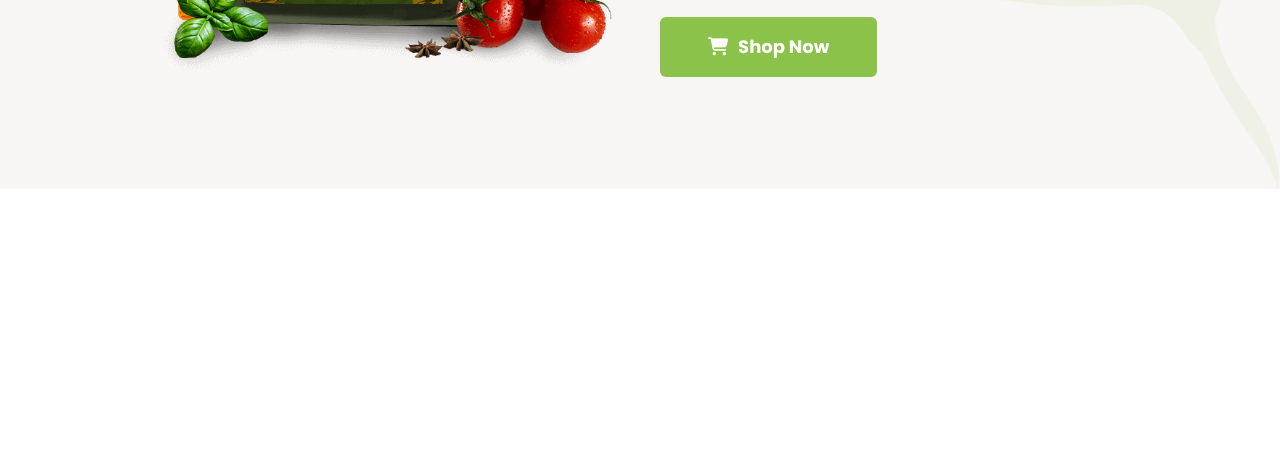
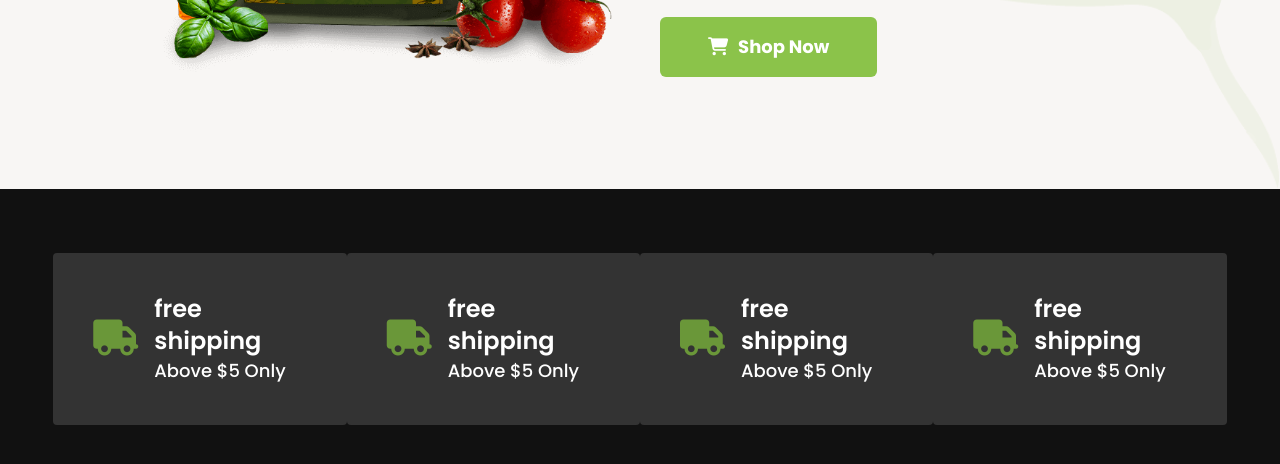
Before and after one commit to rubayedhasan/organic-store, a plain HTML site: page index.html in a window 1280 px wide. Shown: the part 570-1034 px from the top of the page. Before the commit the page ends 800 px from the top, so only its background shows below. Drawn offline with nearby package versions, Linux system fonts and the light colour scheme.

Commit message:
adding special feature section freature cards or blocks

```diff
--- a/index.html
+++ b/index.html
@@ -161,7 +161,69 @@
     <!-- main section  -->
     <main>
       <!-- section: special feature section  -->
-      <section id="" class=""></section>
+      <section id="special-feature" class="bg-[#111111] py-6 sm:py-16">
+        <!-- special feature blocks  -->
+        <div
+          class="mx-auto grid w-11/12 grid-cols-1 place-items-center justify-center md:grid-cols-2 lg:grid-cols-4"
+        >
+          <!-- feature block 1  -->
+          <div
+            class="flex items-center gap-4 rounded bg-[#333333] p-10 min-[400px]:w-3/4 sm:w-auto"
+          >
+            <!-- feature icon  -->
+            <div>
+              <i class="fa-solid fa-truck text-accent text-3xl sm:text-4xl"></i>
+            </div>
+            <!-- feature content  -->
+            <div class="text-white">
+              <h4 class="text-xl font-semibold sm:text-2xl">free shipping</h4>
+              <p class="font-medium sm:text-lg">Above $5 Only</p>
+            </div>
+          </div>
+          <!-- feature block 1  -->
+          <div
+            class="flex items-center gap-4 rounded bg-[#333333] p-10 min-[400px]:w-3/4 sm:w-auto"
+          >
+            <!-- feature icon  -->
+            <div>
+              <i class="fa-solid fa-truck text-accent text-3xl sm:text-4xl"></i>
+            </div>
+            <!-- feature content  -->
+            <div class="text-white">
+              <h4 class="text-xl font-semibold sm:text-2xl">free shipping</h4>
+              <p class="font-medium sm:text-lg">Above $5 Only</p>
+            </div>
+          </div>
+          <!-- feature block 1  -->
+          <div
+            class="flex items-center gap-4 rounded bg-[#333333] p-10 min-[400px]:w-3/4 sm:w-auto"
+          >
+            <!-- feature icon  -->
+            <div>
+              <i class="fa-solid fa-truck text-accent text-3xl sm:text-4xl"></i>
+            </div>
+            <!-- feature content  -->
+            <div class="text-white">
+              <h4 class="text-xl font-semibold sm:text-2xl">free shipping</h4>
+              <p class="font-medium sm:text-lg">Above $5 Only</p>
+            </div>
+          </div>
+          <!-- feature block 1  -->
+          <div
+            class="flex items-center gap-4 rounded bg-[#333333] p-10 min-[400px]:w-3/4 sm:w-auto"
+          >
+            <!-- feature icon  -->
+            <div>
+              <i class="fa-solid fa-truck text-accent text-3xl sm:text-4xl"></i>
+            </div>
+            <!-- feature content  -->
+            <div class="text-white">
+              <h4 class="text-xl font-semibold sm:text-2xl">free shipping</h4>
+              <p class="font-medium sm:text-lg">Above $5 Only</p>
+            </div>
+          </div>
+        </div>
+      </section>
     </main>
 
     <!-- footer section  -->
```
